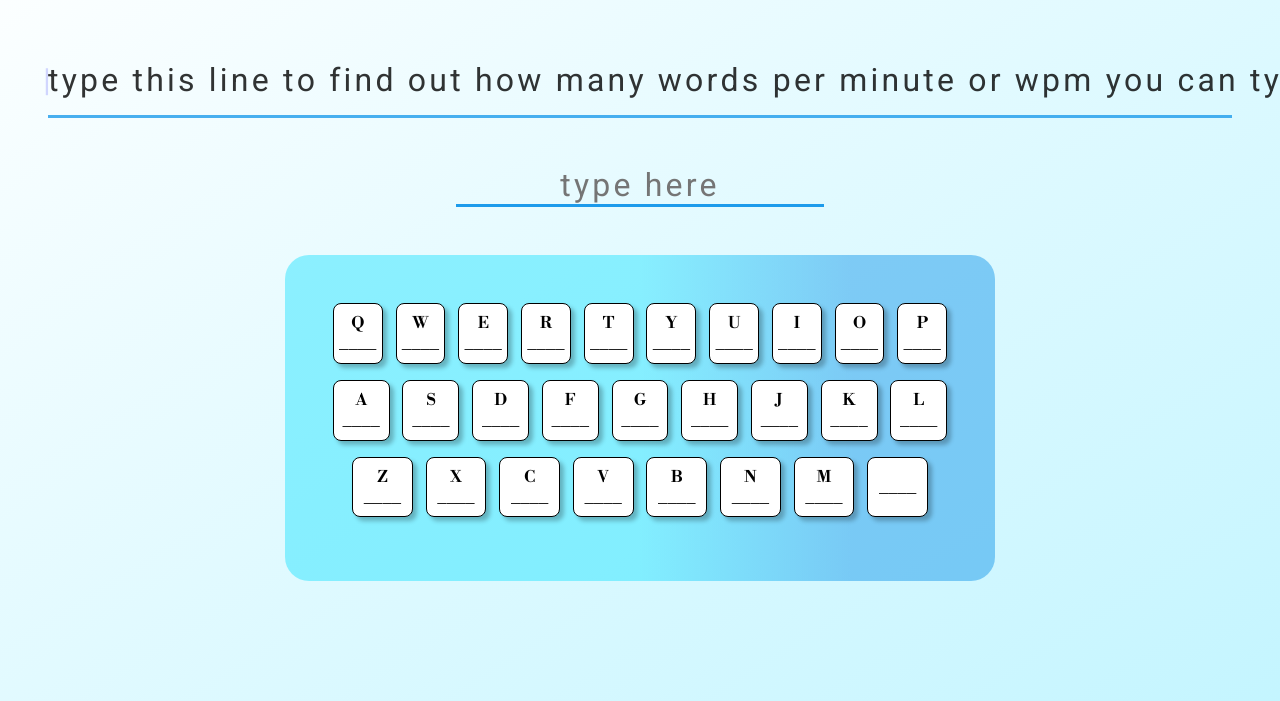
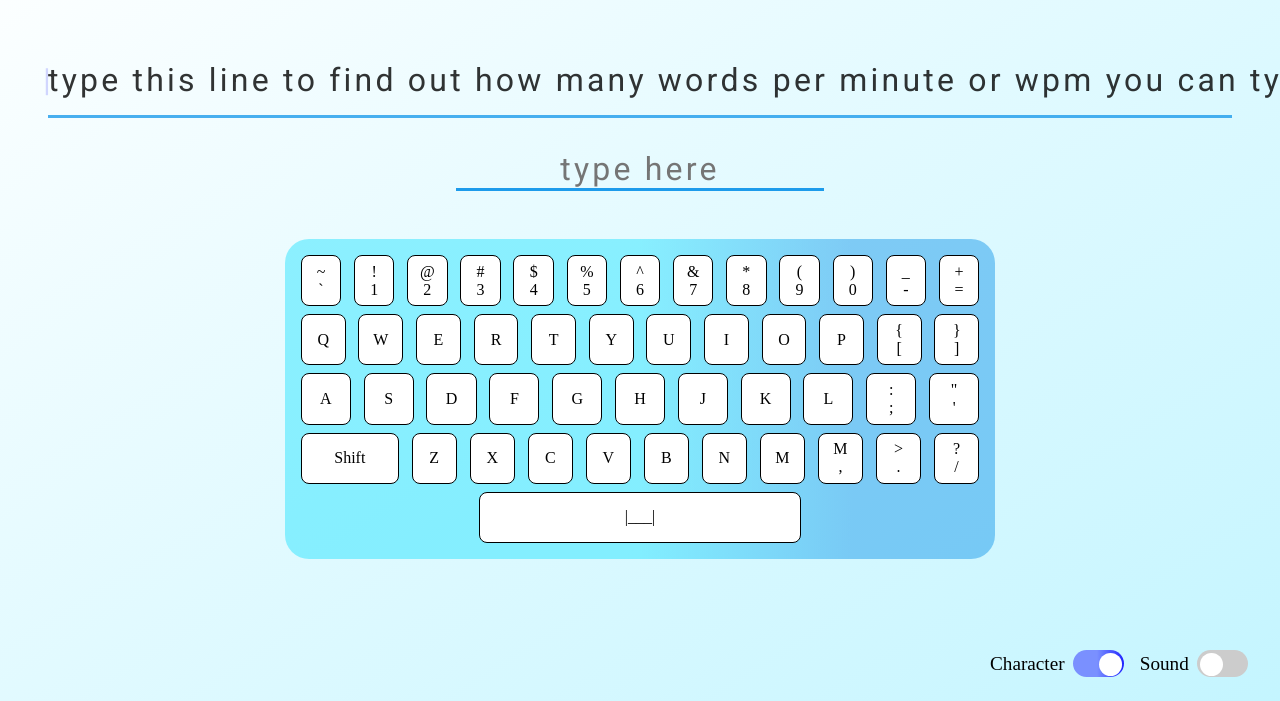
Before and after one commit to harshitrajsinha/speed-typing, a website built with Vite: page index.html in a window 1280 px wide. Shown: the part 99-800 px from the top of the page. Built offline with nearby package versions, Linux system fonts and the light colour scheme; no server answers.

Commit message:
resolved newgame error

```diff
--- a/index.html
+++ b/index.html
@@ -51,6 +51,7 @@
     <script src="./src/script.js"></script>
   </head>
   <body>
+    <audio id="startSound" src="./public/WINDY_HILL.mp3" preload="auto"></audio>
     <main>
       <header>
         <div id="logo">Speed Typing</div>
@@ -75,41 +76,81 @@
         <div id="user-type">
           <input type="text" placeholder="type here" autofocus />
         </div>
+        <div id="toggling">
+          <div class="switch-char">
+            <label>Character</label>
+            <label class="toggle-switch">
+              <input id="input-char" type="checkbox" checked />
+              <span class="slider"></span>
+            </label>
+          </div>
+          <div class="switch-sound">
+            <label>Sound</label>
+            <label class="toggle-switch">
+              <input id="input-sound" type="checkbox" />
+              <span class="slider"></span>
+            </label>
+          </div>
+        </div>
         <div id="keyboard">
+          <div id="key-row-char">
+            <div class="key">~<span>`</span></div>
+            <div class="key">!<span>1</span></div>
+            <div class="key">@<span>2</span></div>
+            <div class="key">#<span>3</span></div>
+            <div class="key">$<span>4</span></div>
+            <div class="key">%<span>5</span></div>
+            <div class="key">^<span>6</span></div>
+            <div class="key">&<span>7</span></div>
+            <div class="key">*<span>8</span></div>
+            <div class="key">(<span>9</span></div>
+            <div class="key">)<span>0</span></div>
+            <div class="key">_<span>-</span></div>
+            <div class="key">+<span>=</span></div>
+          </div>
           <div id="key-row-one">
-            <div class="key">Q<span>____</span></div>
-            <div class="key">W<span>____</span></div>
-            <div class="key">E<span>____</span></div>
-            <div class="key">R<span>____</span></div>
-            <div class="key">T<span>____</span></div>
-            <div class="key">Y<span>____</span></div>
-            <div class="key">U<span>____</span></div>
-            <div class="key">I<span>____</span></div>
-            <div class="key">O<span>____</span></div>
-            <div class="key current">P<span>____</span></div>
+            <div class="key">Q</div>
+            <div class="key">W</div>
+            <div class="key">E</div>
+            <div class="key">R</div>
+            <div class="key">T</div>
+            <div class="key">Y</div>
+            <div class="key">U</div>
+            <div class="key">I</div>
+            <div class="key">O</div>
+            <div class="key">P</div>
+            <div class="key">{<span>[</span></div>
+            <div class="key">}<span>]</span></div>
           </div>
           <div id="key-row-two">
-            <div class="key">A<span>____</span></div>
-            <div class="key">S<span>____</span></div>
-            <div class="key">D<span>____</span></div>
-            <div class="key">F<span>____</span></div>
-            <div class="key">G<span>____</span></div>
-            <div class="key">H<span>____</span></div>
-            <div class="key">J<span>____</span></div>
-            <div class="key">K<span>____</span></div>
-            <div class="key">L<span>____</span></div>
+            <div class="key">A</div>
+            <div class="key">S</div>
+            <div class="key">D</div>
+            <div class="key">F</div>
+            <div class="key">G</div>
+            <div class="key">H</div>
+            <div class="key">J</div>
+            <div class="key">K</div>
+            <div class="key">L</div>
+            <div class="key">:<span>;</span></div>
+            <div class="key">"<span>'</span></div>
           </div>
           <div id="key-row-three">
-            <div class="key">Z<span>____</span></div>
-            <div class="key">X<span>____</span></div>
-            <div class="key">C<span>____</span></div>
-            <div class="key">V<span>____</span></div>
-            <div class="key">B<span>____</span></div>
-            <div class="key">N<span>____</span></div>
-            <div class="key">M<span>____</span></div>
-            <div class="key"><span>____</span></div>
+            <div class="key shift-key">Shift</div>
+            <div class="key">Z</div>
+            <div class="key">X</div>
+            <div class="key">C</div>
+            <div class="key">V</div>
+            <div class="key">B</div>
+            <div class="key">N</div>
+            <div class="key">M</div>
+            <div class="key">M<span>,</span></div>
+            <div class="key">><span>.</span></div>
+            <div class="key">?<span>/</span></div>
           </div>
-          <div id="key-row-four"></div>
+          <div id="key-row-space">
+            <div id="space-key" class="key">|___|</div>
+          </div>
         </div>
       </div>
     </main>
--- a/src/styles.css
+++ b/src/styles.css
@@ -88,7 +88,7 @@ header #logo {
 }
 
 #user-type {
-  margin-top: 3rem;
+  margin-top: 2rem;
   display: flex;
   justify-content: center;
 }
@@ -106,10 +106,68 @@ header #logo {
   text-align: center;
 }
 
+#toggling {
+  display: flex;
+  flex-direction: row;
+  gap: 1rem;
+  position: absolute;
+  bottom: 3%;
+  right: 2rem;
+  font-size: 1.2rem;
+}
+
+.switch-char,
+.switch-sound {
+  display: flex;
+  align-items: center;
+}
+
+.toggle-switch {
+  position: relative;
+  display: inline-block;
+  width: 4vw;
+  height: 2.1vw;
+  margin-left: 0.5rem;
+}
+
+.toggle-switch input {
+  display: none;
+}
+
+.slider {
+  position: absolute;
+  cursor: pointer;
+  background-color: rgb(204, 204, 204);
+  border-radius: 5rem;
+  width: 100%;
+  height: 100%;
+  transition: background-color 0.3s;
+}
+
+.slider::before {
+  content: "";
+  position: absolute;
+  height: 1.8vw;
+  width: 1.8vw;
+  left: 0.2rem;
+  top: 0.2rem;
+  background-color: white;
+  border-radius: 50%;
+  transition: transform 0.3s;
+}
+
+.toggle-switch input:checked + .slider {
+  background: linear-gradient(to right, #7a90ff 47%, #1f23ff 100%);
+}
+
+.toggle-switch input:checked + .slider::before {
+  transform: translateX(1.8vw);
+}
+
 #keyboard {
   margin: 3rem auto 0 auto;
   width: 60%;
-  padding: 3rem;
+  padding: 1rem;
   position: relative;
 }
 
@@ -122,37 +180,42 @@ header #logo {
   opacity: 0.5;
 }
 
+#key-row-char,
 #key-row-one,
 #key-row-two,
 #key-row-three,
-#key-row-four {
+#key-row-space {
   isolation: isolate;
   display: flex;
   justify-content: center;
   gap: 0.8rem;
-  margin-bottom: 1rem;
+  margin-bottom: 0.5rem;
 }
 
-#key-row-four {
+#key-row-space {
   margin-bottom: 0;
 }
 
+.shift-key {
+  padding: 0 3rem;
+}
+
+#space-key {
+  padding: 0 10rem;
+}
+
 .key {
-  font-family: "Libre Bodoni", serif;
-  font-optical-sizing: auto;
-  font-weight: 700;
-  font-style: normal;
   text-align: center;
   display: flex;
   flex-direction: column;
   justify-content: center;
   align-items: center;
-  width: 3.8rem;
-  height: 3.8rem;
+  width: 3.2rem;
+  height: 3.2rem;
   background-color: white;
   border: 1px solid black;
   border-radius: 0.5rem;
-  box-shadow: 4px 4px 4px rgba(0, 0, 0, 0.25);
+  /* box-shadow: 4px 4px 4px rgba(0, 0, 0, 0.25); */
 }
 
 li {
```
Also changed, not shown: src/script.js (+106 -74 lines), 1 other file.
